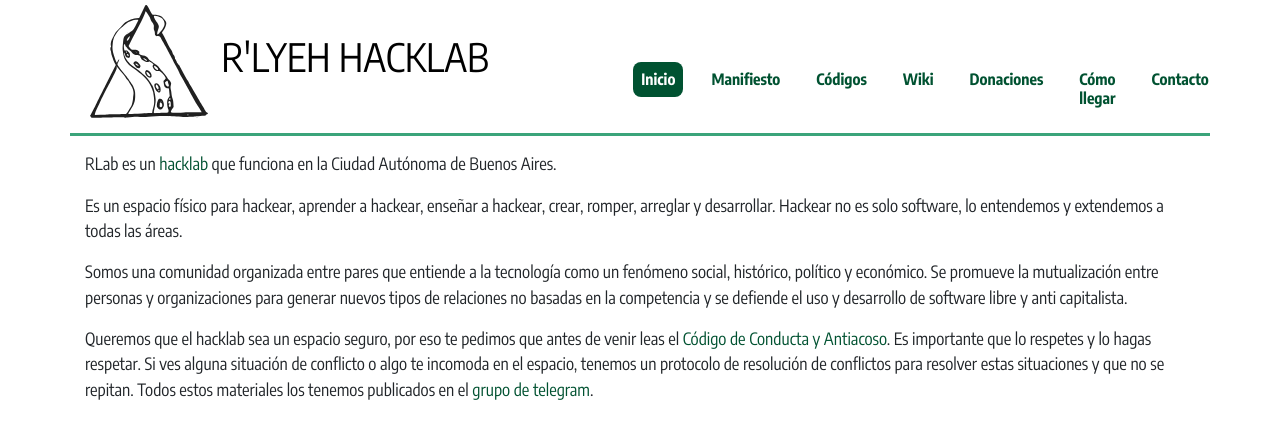
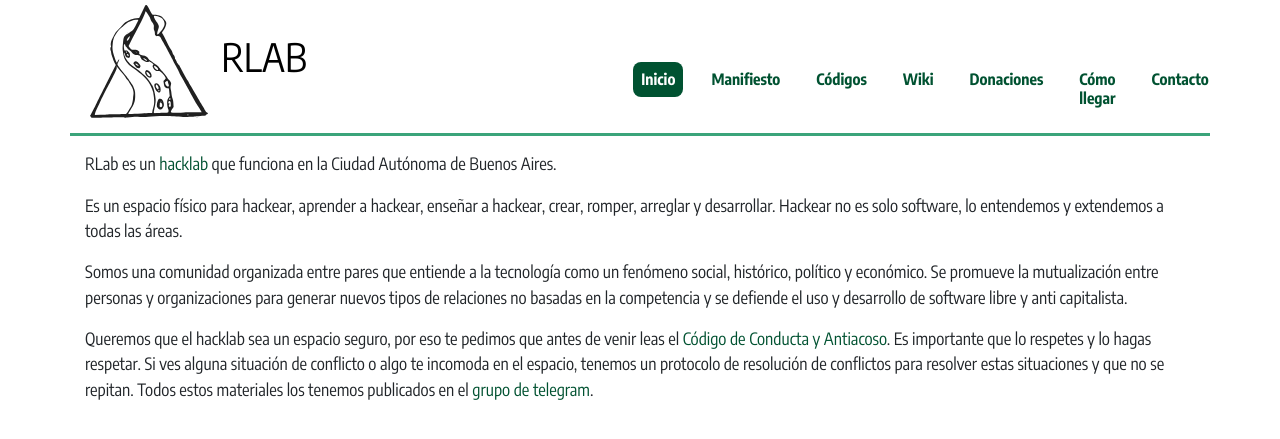
Before and after one commit to rlyehlab/rlab.be, a Jekyll site: the page built from index.md, in a window 1280 px wide. Shown: the top 439 px of the page. Built offline with Jekyll 4.4.1, drawn with Linux system fonts in a browser that asks for light colours.

Commit message:
cambio de título a rlab

```diff
--- a/_includes/header.html
+++ b/_includes/header.html
@@ -1,5 +1,5 @@
 <header class="col-12 col-lg-6">
   <a href="/">
-    <img width="128" src="/assets/images/logo-rlab-negro.svg" style="padding: 5px;"> R'lyeh Hacklab
+    <img width="128" src="/assets/images/logo-rlab-negro.svg" style="padding: 5px;"> RLab
   </a>
 </header>
```
